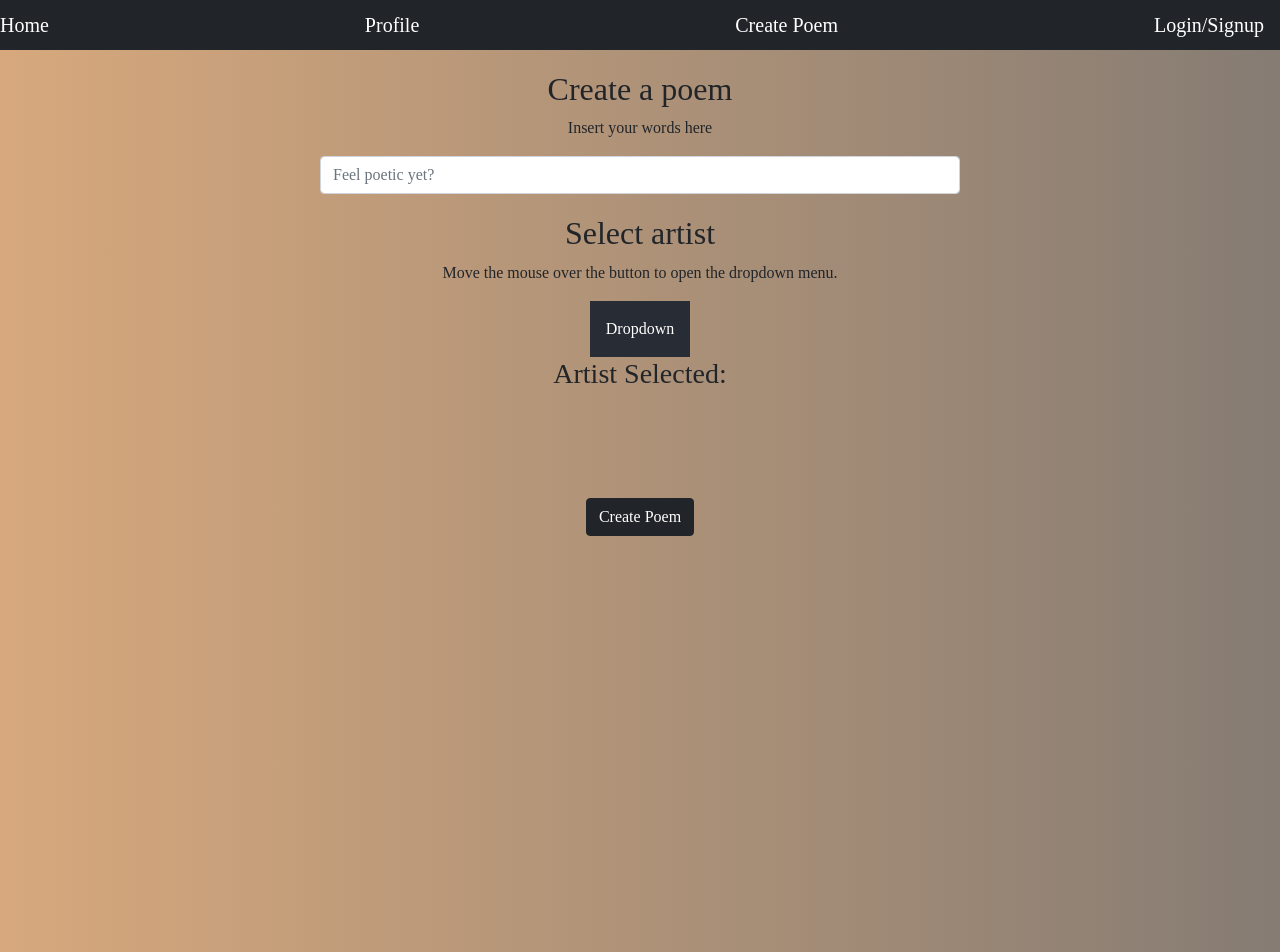
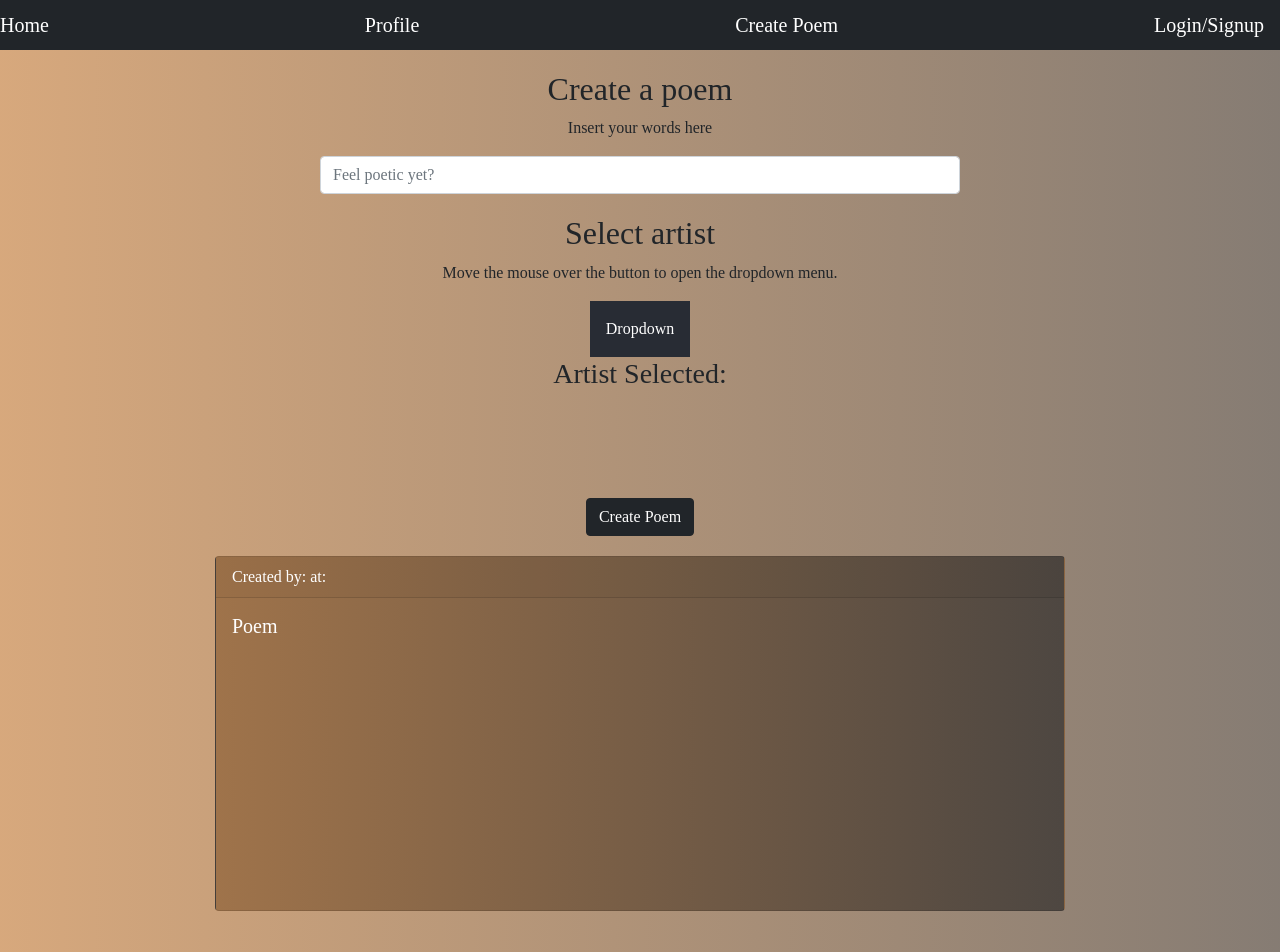
Before and after one commit to sashaMarkus/hackaton-proj, a React (Create React App) app in the folder poem-app/: page /poem in a window 1280 px wide. Shown: the top 952 px of the page. Built offline with nearby package versions, Linux system fonts and the light colour scheme.

Commit message:
Poem added

```diff
--- a/poem-app/src/App.css
+++ b/poem-app/src/App.css
@@ -122,4 +122,15 @@
 .dropdown:hover .dropbtn {
   background-color: #3e8e41;
 }
+
+.btn btn-dark {
+  position: relative;
+}
+#poem {
+  height: 355px;
+  width: 850px;
+  position: relative;
+  top: 120px;
+  background-image: linear-gradient(to right, #be722b9d, #3a2a1c9d);
+}
 @import url("https://fonts.googleapis.com/css2?family=MedievalSharp&display=swap");
--- a/poem-app/src/Components/CreatePoem.jsx
+++ b/poem-app/src/Components/CreatePoem.jsx
@@ -1,22 +1,28 @@
 import React, { useState } from "react";
 import axios from "axios";
-
 
 export function CreatePoem() {
   const [textInput, setTextInput] = useState("");
   const [singer, setSinger] = useState("");
+  const [poemSelf, setPoemSelf] = useState([]);
 
   function getSinger(e) {
-  e.preventDefault();
-  setSinger(e.target.value);
-}
-  const handleSubmit = async (e) => {
     e.preventDefault();
-    const singerAndText = await axios.post("http://localhost:5050/poem", {
+    setSinger(e.target.value);
+  }
+  const handleSubmit = async (event) => {
+    event.preventDefault();
+    const response = await axios.post("http://localhost:5050/poem", {
       inputString: textInput,
-      personality: singer
-    })
-    console.log(singerAndText);
+      personality: singer,
+    });
+
+    let finalResult = "";
+    for (let i = 0; i < response.data.length; i++) {
+      finalResult += `${response.data[i]}\n`;
+    }
+    setPoemSelf(finalResult);
+    return finalResult;
   };
 
   return (
@@ -24,7 +30,11 @@ export function CreatePoem() {
       <h2>Create a poem</h2>
       <form className="form-group">
         <p>Insert your words here</p>
-        <input onChange={ (e) => setTextInput(e.target.value) } className="form-control" placeholder="Feel poetic yet?" />
+        <input
+          onChange={(event) => setTextInput(event.target.value)}
+          className="form-control"
+          placeholder="Feel poetic yet?"
+        />
         <h2>Select artist</h2>
         <p>Move the mouse over the button to open the dropdown menu.</p>
 
@@ -44,6 +54,13 @@ export function CreatePoem() {
           Create Poem
         </button>
       </form>
+      <div id="poem" className="card text-white bg-secondary mb-3">
+        <div className="card-header">Created by: at:</div>
+        <div class="card-body">
+          <h5 class="card-title">Poem</h5>
+          <p class="card-text">{poemSelf}</p>
+        </div>
+      </div>
     </div>
   );
 }
```
